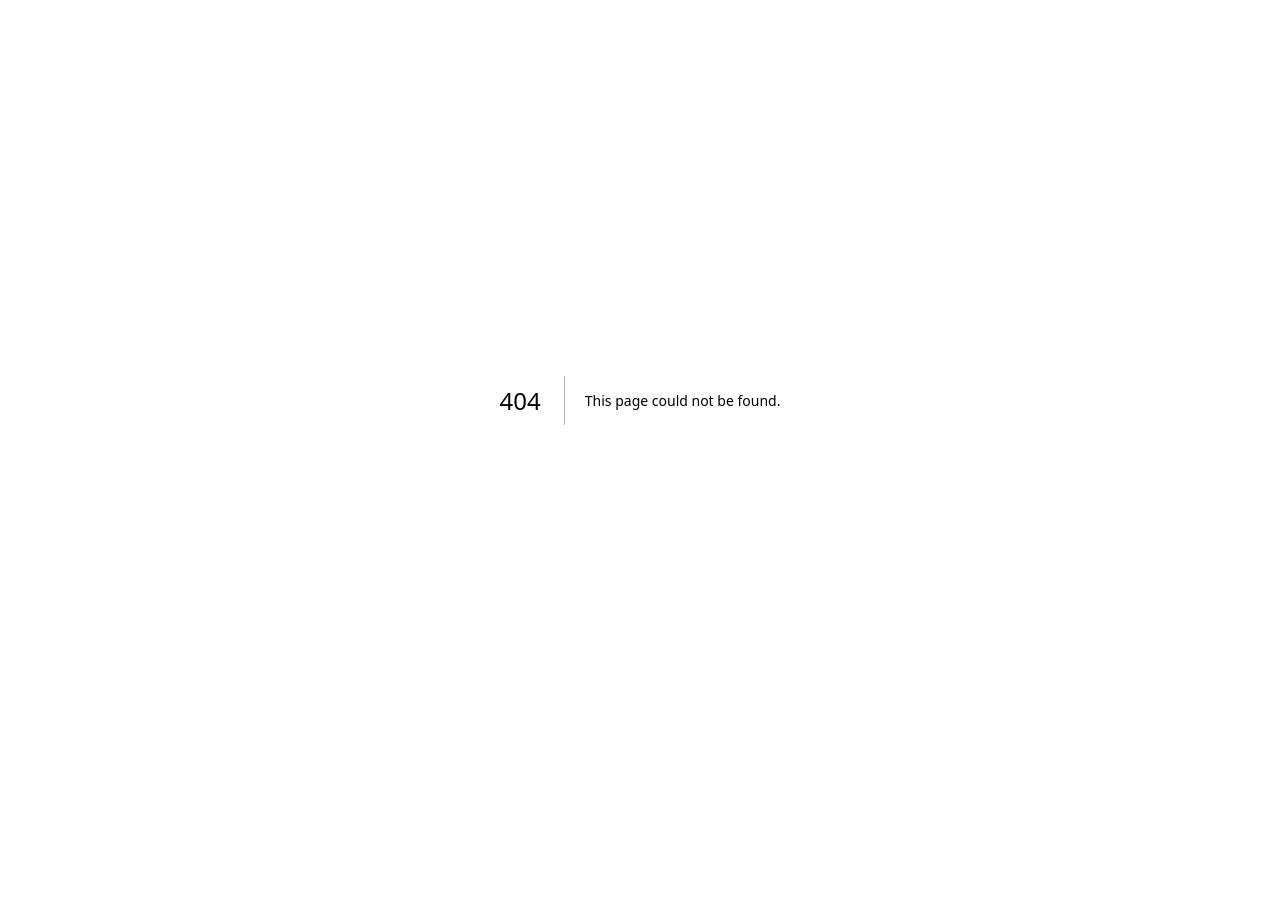
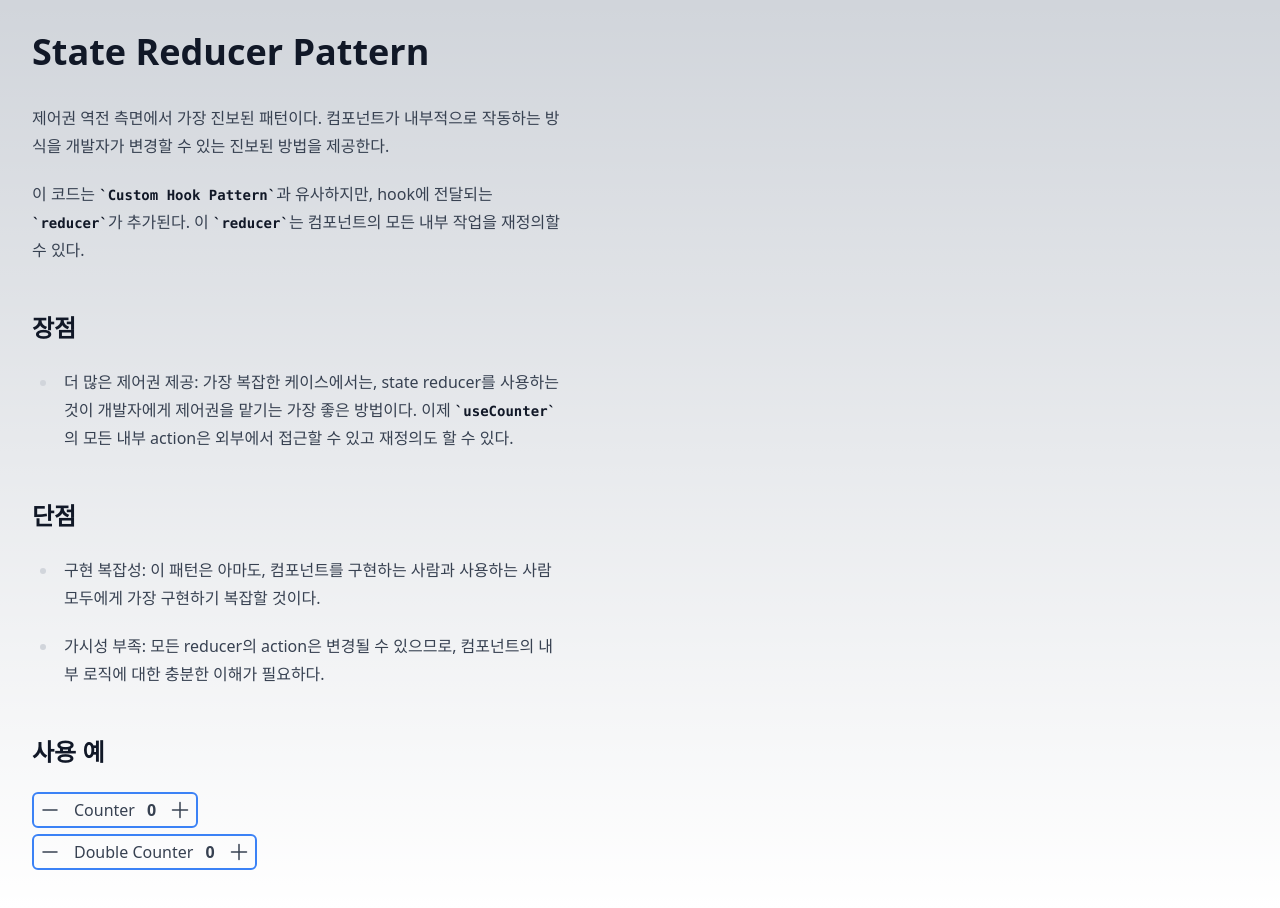
Before and after one commit to ony3000-lab/research-and-development, a Next.js app: page /design-patterns/state-reducer in a window 1280 px wide. Before the commit this address had no page. Before the commit the page ends 800 px from the top, so only its background shows below. Built offline with nearby package versions, Linux system fonts and the light colour scheme.

Commit message:
docs: state reducer pattern 페이지 추가

```diff
--- a/src/pages/design-patterns/index.tsx
+++ b/src/pages/design-patterns/index.tsx
@@ -58,6 +58,9 @@ export default function DesignPatterns() {
                   <li>
                     <Link href="/design-patterns/props-getters">Props Getters Pattern</Link>
                   </li>
+                  <li>
+                    <Link href="/design-patterns/state-reducer">State Reducer Pattern</Link>
+                  </li>
                 </ol>
               </li>
             </ul>
--- /dev/null
+++ b/src/pages/design-patterns/state-reducer.tsx
@@ -0,0 +1,119 @@
+import PageHead from '@/components/PageHead';
+import { StateReducingCounter as Counter } from '@/3rd-party/Counter';
+import type { CounterState, CounterAction } from '@/3rd-party/Counter/hooks';
+import { useCounterWithReducer as useCounter } from '@/3rd-party/Counter/hooks';
+
+const firstReducer = (state: CounterState, action: CounterAction) => {
+  switch (action.type) {
+    default:
+      return useCounter.reducer(state, action);
+  }
+};
+
+const secondReducer = (state: CounterState, action: CounterAction) => {
+  switch (action.type) {
+    case 'decrement':
+      return {
+        count: state.count - 2,
+      };
+    case 'increment':
+      return {
+        count: state.count + 2,
+      };
+    default:
+      return useCounter.reducer(state, action);
+  }
+};
+
+export default function StateReducer() {
+  const {
+    count: firstCount,
+    decrementHandler: firstDecrementHandler,
+    incrementHandler: firstIncrementHandler,
+  } = useCounter({
+    initialCount: 0,
+    reducer: firstReducer,
+  });
+  const {
+    count: secondCount,
+    decrementHandler: secondDecrementHandler,
+    incrementHandler: secondIncrementHandler,
+  } = useCounter({
+    initialCount: 0,
+    reducer: secondReducer,
+  });
+
+  return (
+    <>
+      <PageHead title="State Reducer Pattern" />
+      <main className="prose min-h-screen p-8 dark:prose-invert">
+        <h1>State Reducer Pattern</h1>
+
+        <p>
+          제어권 역전 측면에서 가장 진보된 패턴이다. 컴포넌트가 내부적으로 작동하는 방식을 개발자가
+          변경할 수 있는 진보된 방법을 제공한다.
+        </p>
+        <p>
+          이 코드는 <code>Custom Hook Pattern</code>과 유사하지만, hook에 전달되는{' '}
+          <code>reducer</code>가 추가된다. 이 <code>reducer</code>는 컴포넌트의 모든 내부 작업을
+          재정의할 수 있다.
+        </p>
+
+        <section>
+          <h2>장점</h2>
+
+          <ul>
+            <li>
+              <p>
+                더 많은 제어권 제공: 가장 복잡한 케이스에서는, state reducer를 사용하는 것이
+                개발자에게 제어권을 맡기는 가장 좋은 방법이다. 이제 <code>useCounter</code>의 모든
+                내부 action은 외부에서 접근할 수 있고 재정의도 할 수 있다.
+              </p>
+            </li>
+          </ul>
+        </section>
+
+        <section>
+          <h2>단점</h2>
+
+          <ul>
+            <li>
+              <p>
+                구현 복잡성: 이 패턴은 아마도, 컴포넌트를 구현하는 사람과 사용하는 사람 모두에게
+                가장 구현하기 복잡할 것이다.
+              </p>
+            </li>
+            <li>
+              <p>
+                가시성 부족: 모든 reducer의 action은 변경될 수 있으므로, 컴포넌트의 내부 로직에 대한
+                충분한 이해가 필요하다.
+              </p>
+            </li>
+          </ul>
+        </section>
+
+        <section>
+          <h2>사용 예</h2>
+
+          <div>
+            <Counter value={firstCount}>
+              <Counter.Decrement onClick={firstDecrementHandler} />
+              <Counter.Label>Counter</Counter.Label>
+              <Counter.Count />
+              <Counter.Increment onClick={firstIncrementHandler} />
+            </Counter>
+          </div>
+
+          <div>
+            <Counter value={secondCount}>
+              <Counter.Decrement onClick={secondDecrementHandler} />
+              <Counter.Label>Double Counter</Counter.Label>
+              <Counter.Count />
+              <Counter.Increment onClick={secondIncrementHandler} />
+            </Counter>
+          </div>
+        </section>
+      </main>
+    </>
+  );
+}
```
